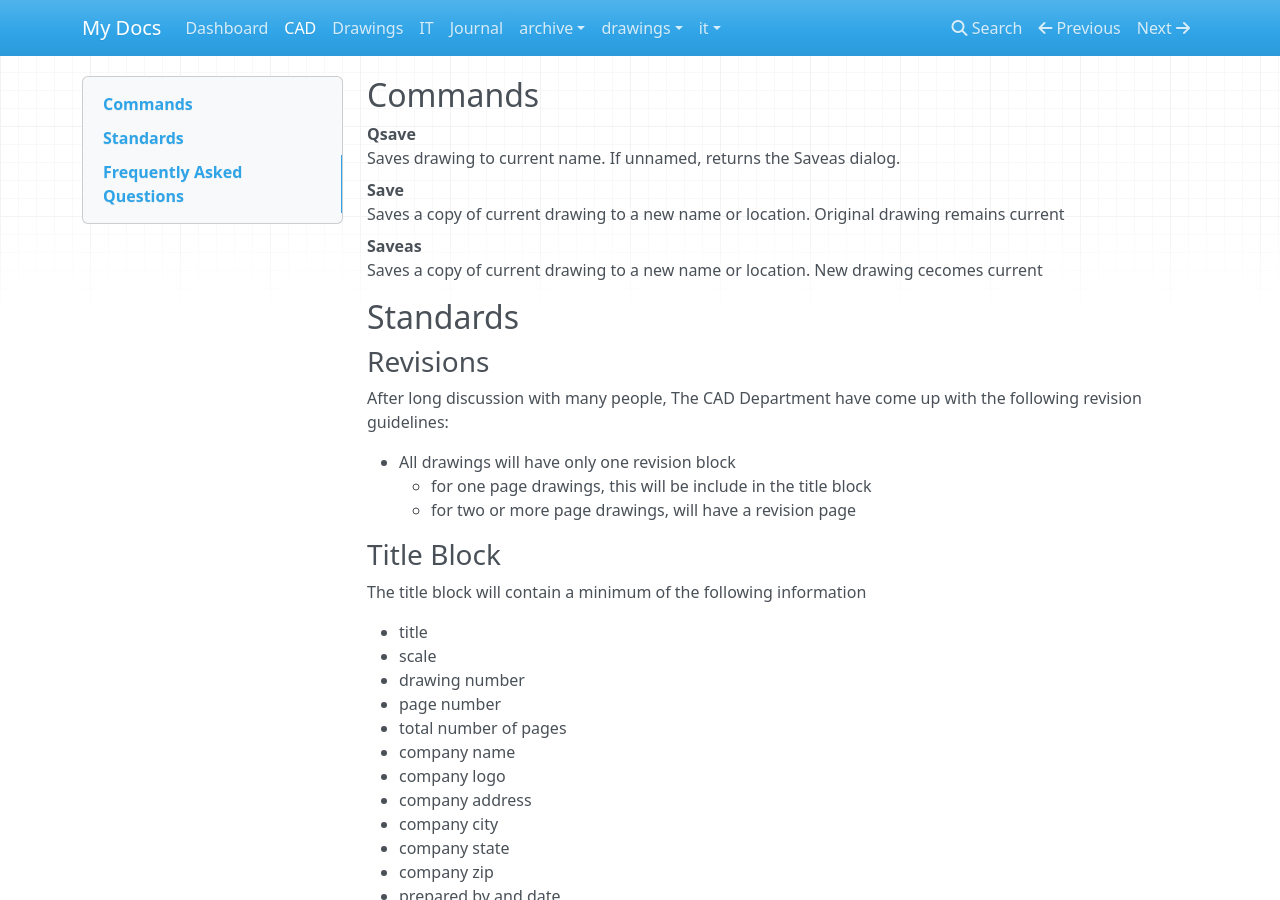
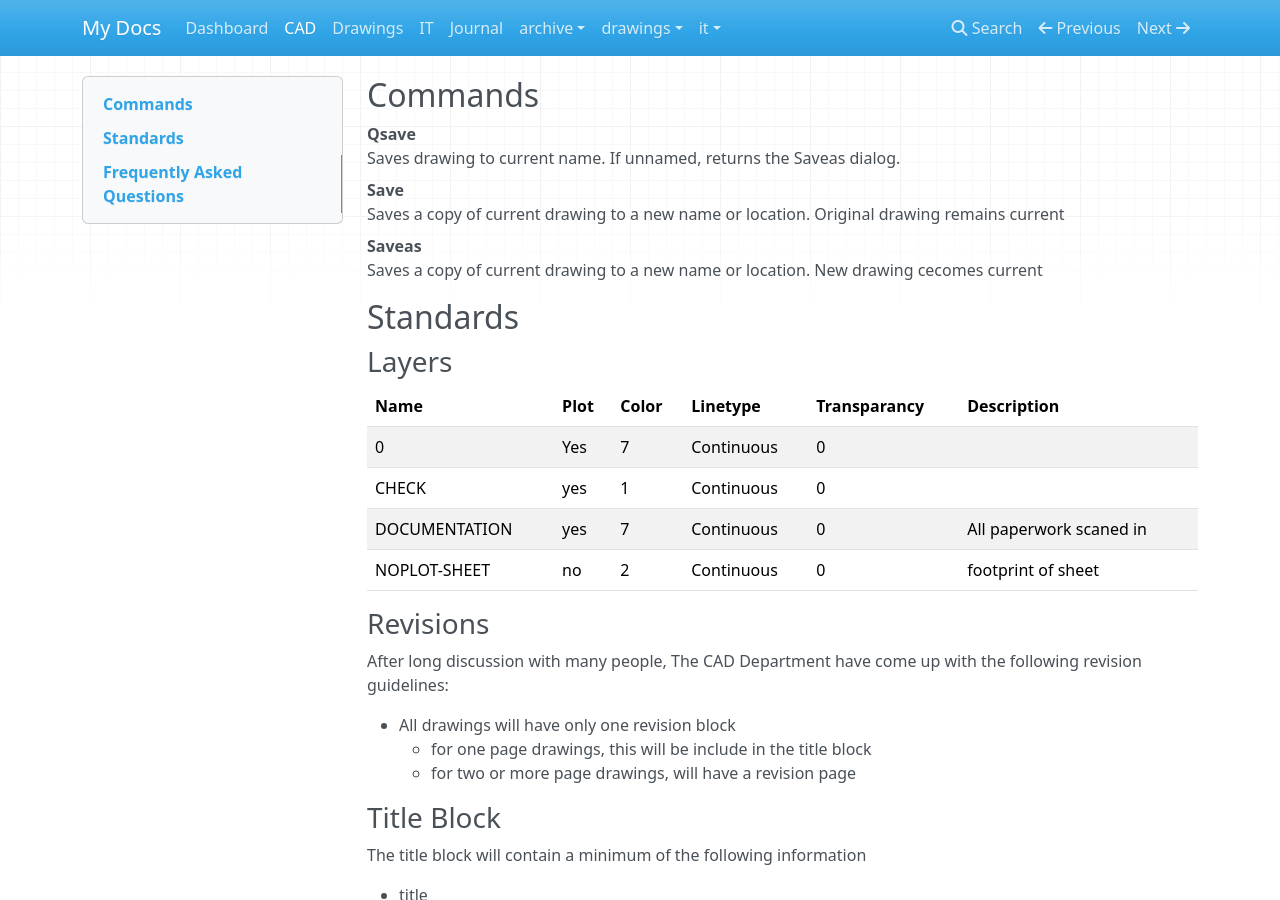
Before and after one commit to linux478/notebook, an MkDocs documentation site: the page built from docs/cad.md, in a window 1280 px wide and 900 px high. Built offline with MkDocs 1.6.1, drawn with Linux system fonts in a browser that asks for light colours; nearby versions of some CDN libraries.

Commit message:
ADD LAYERS

```diff
--- a/docs/cad.md
+++ b/docs/cad.md
@@ -14,6 +14,16 @@ title: CAD
 </dl>
 
 ## Standards
+
+### Layers
+
+| Name            | Plot     | Color     | Linetype     | Transparancy     | Description               |
+| --------------- | -------- | --------- | ------------ | ---------------- | ------------------------- |
+| 0               | Yes      | 7         | Continuous   | 0                |                           |
+| CHECK           | yes      | 1         | Continuous   | 0                |                           |
+| DOCUMENTATION   | yes      | 7         | Continuous   | 0                | All paperwork scaned in   |
+| NOPLOT-SHEET    | no       | 2         | Continuous   | 0                | footprint of sheet        |
+
 
 ### Revisions
 
```
